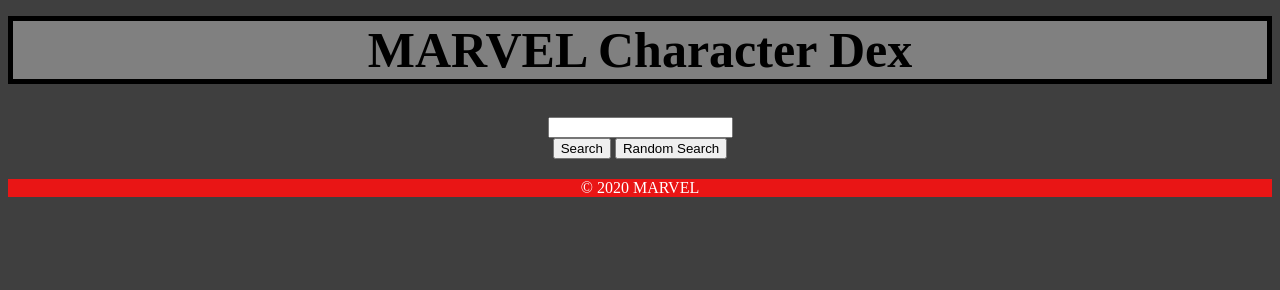
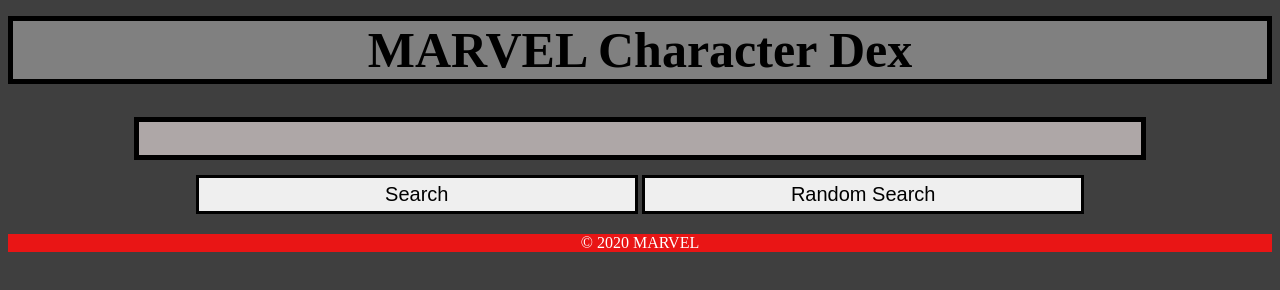
Before and after one commit to msanders454/Marvel-API, a plain HTML site: page index.html in a window 1280 px wide. Shown: the part 504-794 px from the top of the page. Drawn offline with nearby package versions, Linux system fonts and the light colour scheme; a web font is replaced by a local one.

Commit message:
Added Responsive design

```diff
--- a/style.css
+++ b/style.css
@@ -6,9 +6,9 @@
     box-sizing: border-box;
 }
 
-.spider-man{
+ .spider-man{
   position: absolute;
-  width: 30%;
+  width:25%;
   height: auto;
 }
 
@@ -27,11 +27,41 @@
 
 h1{
   font-family: Marvel;
-  font-size: 50px;
+  font-size: 40px;
   text-align: center;
   background-color: grey;
    border-style: solid;
   border-width: 5px;
+}
+
+.searchBar{
+padding: 5px;
+  font-size: 20px;
+  border: 5px solid black;
+  width: 80%;
+  background: rgba(197, 189, 189, 0.829);
+  margin-bottom:15px;
+}
+
+#searchButton{
+  width: 35%;
+  font-size: 12px;
+  border: black;
+  border-style: solid;
+  border-width: 3px;
+}
+#searchButtonRandom{
+  width: 35%;
+  font-size: 12px;
+   border: black;
+  border-style: solid;
+  border-width: 3px;
+}
+#searchButton:hover {
+  background-color: rgba(241, 143, 143, 0.151);
+}
+#searchButtonRandom:hover {
+  background-color: rgba(241, 143, 143, 0.151);
 }
 
 .searchResults{
@@ -133,3 +163,25 @@
   color:white;
   background-color: rgb(233, 21, 21);
 }
+
+@media only screen and (min-width: 700px) {
+ .spider-man{
+  position: absolute;
+  width:30%;
+  height: auto;
+}
+h1{
+  font-size: 50px;
+}
+#searchButton{
+  width: 35%;
+  font-size: 20px;
+   padding: 5px;
+}
+#searchButtonRandom{
+  width: 35%;
+  font-size: 20px;
+  padding: 5px;
+}
+
+}
```
